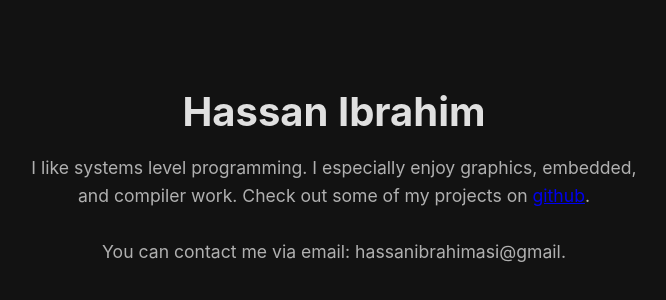
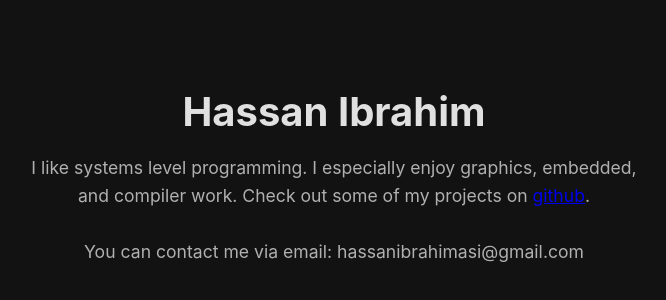
Before and after one commit to Hassan-Ibrahim-1/Hassan-Ibrahim-1.github.io, a plain HTML site: page index.html in a window 1280 px wide. Shown: the part 228-528 px from the top of the page, without its empty margins (306-972 px from the left). Drawn offline with Linux system fonts and the light colour scheme.

Commit message:
Fix email address in index.html

```diff
--- a/index.html
+++ b/index.html
@@ -15,7 +15,7 @@
         <a href="https://www.github.com/Hassan-Ibrahim-1">github</a>.
         <br />
         <br />
-        You can contact me via email: hassanibrahimasi@gmail.
+        You can contact me via email: hassanibrahimasi@gmail.com
       </p>
     </div>
   </body>
```
